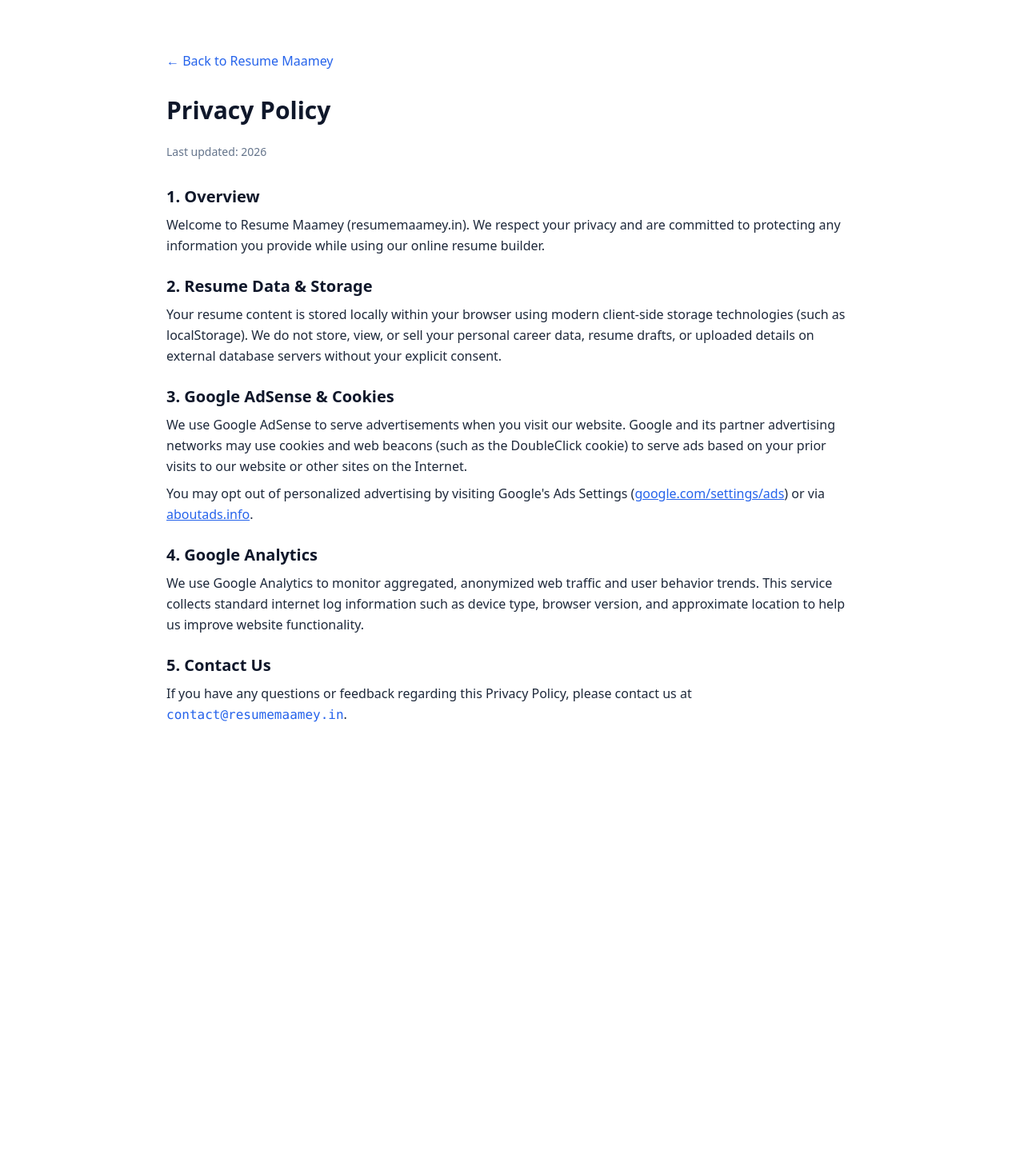
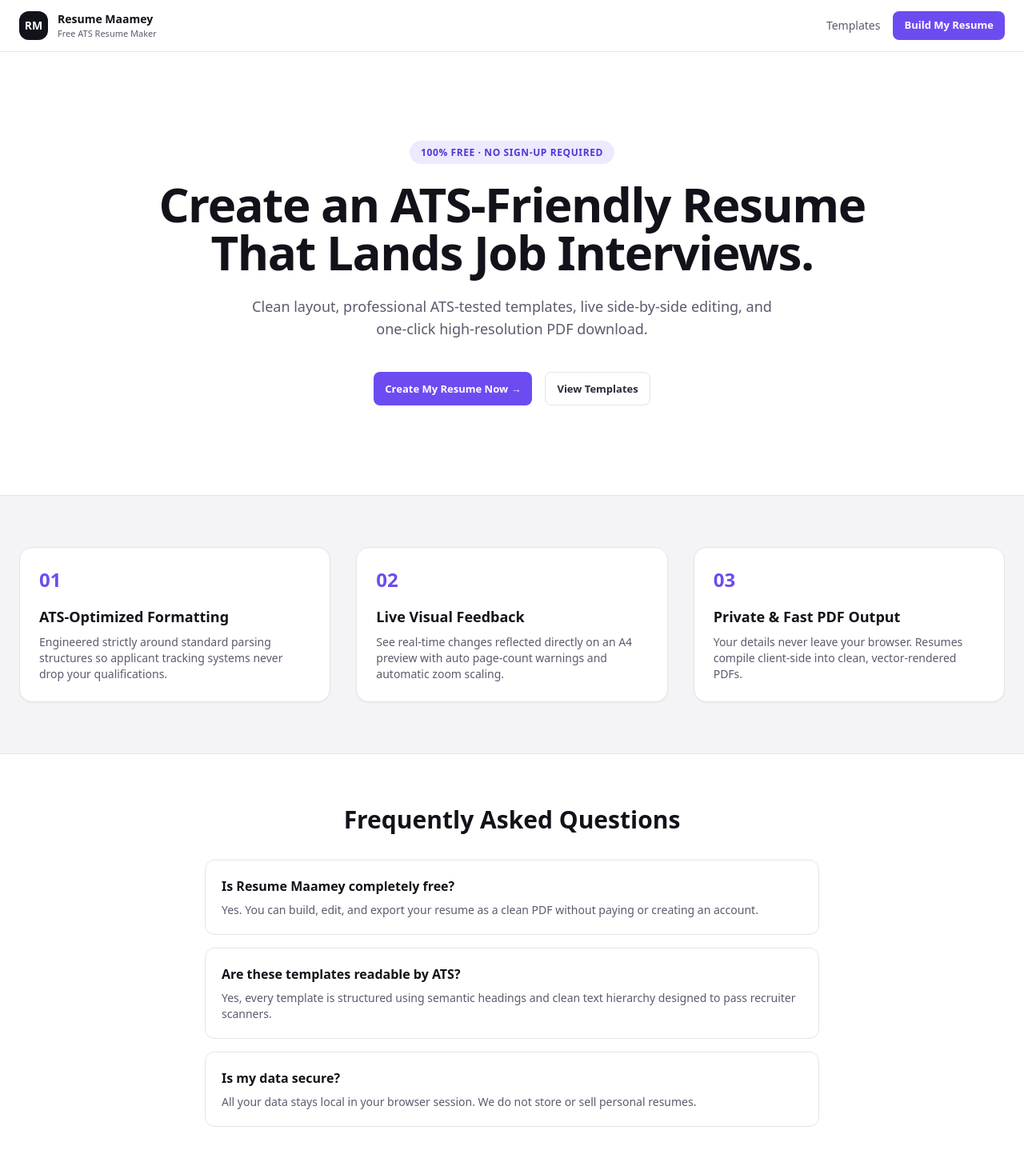
Before and after one commit to sundar-ms1/resume-maamey, a Next.js app: page /privacy in a window 1280 px wide. Shown: the top 1448 px of the page at 80% size. Before the commit the page ends 971 px from the top, so only its background shows below. Built offline with nearby package versions, Linux system fonts and the light colour scheme.

Commit message:
Add editor layout metadata and update site components

```diff
--- /dev/null
+++ b/app/editor/layout.tsx
@@ -0,0 +1,18 @@
+import type { Metadata } from "next";
+
+export const metadata: Metadata = {
+  title: "Resume Editor & Builder",
+  description:
+    "Build, edit, and tailor your resume in real time. Download print-ready, ATS-compliant PDF resumes instantly.",
+  alternates: {
+    canonical: "/editor",
+  },
+};
+
+export default function EditorLayout({
+  children,
+}: {
+  children: React.ReactNode;
+}) {
+  return <>{children}</>;
+}
--- a/app/layout.tsx
+++ b/app/layout.tsx
@@ -1,32 +1,71 @@
-import type { Metadata } from 'next';
-import Script from 'next/script';
-// @ts-ignore
-import './globals.css';
-import { ResumeProvider } from '@/lib/store';
+import type { Metadata } from "next";
+import Script from "next/script";
+import "./globals.css";
+
+const SITE_URL = "https://resumemaamey.in";
+const GA_MEASUREMENT_ID = "G-X9NX4Z76Y9";
+const ADSENSE_PUB_ID = "ca-pub-6119006421731405";
 
 export const metadata: Metadata = {
-  title: 'Resume Maamey — Free Resume Builder & CV Maker',
+  metadataBase: new URL(SITE_URL),
+  title: {
+    default: "Resume Maamey | Free Modern ATS Resume Builder Online",
+    template: "%s | Resume Maamey",
+  },
   description:
-    'Build modern, ATS-friendly resumes in minutes. Completely free with instant PDF export, no sign-up required.',
-  metadataBase: new URL('https://resumemaamey.in'),
+    "Create professional, ATS-friendly resumes in minutes with Resume Maamey. Real-time preview, modern templates, instant high-quality PDF downloads, completely free.",
+  keywords: [
+    "resume builder",
+    "free resume builder",
+    "ats friendly resume builder",
+    "create resume online",
+    "free resume maker",
+    "resume generator pdf",
+    "resume maamey",
+  ],
+  authors: [{ name: "Resume Maamey", url: SITE_URL }],
+  creator: "Resume Maamey",
+  publisher: "Resume Maamey",
   alternates: {
-    canonical: 'https://resumemaamey.in',
+    canonical: "/",
   },
   openGraph: {
-    title: 'Resume Maamey — Free Resume Builder',
-    description: 'Create a professional resume in 10 minutes. 100% free.',
-    url: 'https://resumemaamey.in',
-    siteName: 'Resume Maamey',
-    locale: 'en_US',
-    type: 'website',
+    type: "website",
+    locale: "en_US",
+    url: SITE_URL,
+    title: "Resume Maamey | Free Modern ATS Resume Builder Online",
+    description:
+      "Create professional, ATS-friendly resumes in minutes with live preview and instant free PDF download.",
+    siteName: "Resume Maamey",
+    images: [
+      {
+        url: "/opengraph-image.png",
+        width: 1200,
+        height: 630,
+        alt: "Resume Maamey - Free Online Resume Builder",
+      },
+    ],
   },
   twitter: {
-    card: 'summary_large_image',
-    title: 'Resume Maamey — Free Resume Builder',
-    description: 'Create a professional resume in 10 minutes. 100% free.',
+    card: "summary_large_image",
+    title: "Resume Maamey | Free Modern ATS Resume Builder Online",
+    description:
+      "Create professional, ATS-friendly resumes in minutes with live preview and instant free PDF download.",
+    images: ["/opengraph-image.png"],
+  },
+  robots: {
+    index: true,
+    follow: true,
+    googleBot: {
+      index: true,
+      follow: true,
+      "max-video-preview": -1,
+      "max-image-preview": "large",
+      "max-snippet": -1,
+    },
   },
   verification: {
-    google: 'khJZj_QltCDOGnCk9OxXFy9M5TCFwYwpnbSl6WtPUGQ',
+    google: "google6892558ecfa363b8.html",
   },
 };
 
@@ -36,32 +75,26 @@ export default function RootLayout({
   children: React.ReactNode;
 }) {
   const jsonLd = {
-    '@context': 'https://schema.org',
-    '@type': 'WebApplication',
-    name: 'Resume Maamey',
-    url: 'https://resumemaamey.in',
-    applicationCategory: 'BusinessApplication',
-    operatingSystem: 'All',
-    browserRequirements: 'Requires JavaScript. Requires HTML5.',
+    "@context": "https://schema.org",
+    "@type": "WebApplication",
+    name: "Resume Maamey",
+    url: SITE_URL,
+    applicationCategory: "BusinessApplication",
+    operatingSystem: "All",
+    browserRequirements: "Requires JavaScript. Requires HTML5.",
+    description:
+      "Free modern ATS resume builder online. Instant live preview and PDF generation.",
     offers: {
-      '@type': 'Offer',
-      price: '0',
-      priceCurrency: 'INR',
+      "@type": "Offer",
+      price: "0",
+      priceCurrency: "INR",
     },
-    description:
-      'Free online ATS resume builder and CV maker with instant PDF download. No login or watermark required.',
-    featureList: [
-      'ATS-Friendly Resume Templates',
-      'Instant Client-Side PDF Generation',
-      'No Account or Sign-up Required',
-      'Privacy-focused Local Storage',
-    ],
   };
 
   return (
-    <html lang="en" className="scroll-smooth">
+    <html lang="en">
       <head>
-        {/* Structured Data (JSON-LD) for SEO Rich Snippets */}
+        {/* Schema Markup */}
         <script
           type="application/ld+json"
           dangerouslySetInnerHTML={{ __html: JSON.stringify(jsonLd) }}
@@ -70,14 +103,15 @@ export default function RootLayout({
         {/* Google AdSense */}
         <script
           async
-          src="https://pagead2.googlesyndication.com/pagead/js/adsbygoogle.js?client=ca-pub-6119006421731405"
+          src={`https://pagead2.googlesyndication.com/pagead/js/adsbygoogle.js?client=${ADSENSE_PUB_ID}`}
           crossOrigin="anonymous"
         />
-
-        {/* Google Analytics 4 (gtag.js) */}
+      </head>
+      <body className="min-h-screen bg-canvas text-ink antialiased">
+        {/* Google Analytics 4 */}
         <Script
           strategy="afterInteractive"
-          src="https://www.googletagmanager.com/gtag/js?id=G-X9NX4Z76Y9"
+          src={`https://www.googletagmanager.com/gtag/js?id=${GA_MEASUREMENT_ID}`}
         />
         <Script
           id="google-analytics"
@@ -87,15 +121,14 @@ export default function RootLayout({
               window.dataLayer = window.dataLayer || [];
               function gtag(){dataLayer.push(arguments);}
               gtag('js', new Date());
-              gtag('config', 'G-X9NX4Z76Y9');
+              gtag('config', '${GA_MEASUREMENT_ID}', {
+                page_path: window.location.pathname,
+              });
             `,
           }}
         />
-      </head>
-      <body className="min-h-screen bg-white text-slate-900 font-sans antialiased dark:bg-slate-950 dark:text-slate-50">
-        <ResumeProvider>
-          {children}
-        </ResumeProvider>
+
+        {children}
       </body>
     </html>
   );
--- a/app/privacy/page.tsx
+++ b/app/privacy/page.tsx
@@ -1,59 +1,137 @@
-import type { Metadata } from 'next';
-import Link from 'next/link';
+import Link from "next/link";
 
-export const metadata: Metadata = {
-  title: 'Privacy Policy — Resume Maamey',
-  description: 'Privacy policy for Resume Maamey. Learn how your data is handled.',
-};
+export default function HomePage() {
+  return (
+    <div className="flex min-h-screen flex-col bg-white">
+      {/* Navigation */}
+      <header className="sticky top-0 z-50 border-b border-line bg-white/95 backdrop-blur">
+        <div className="mx-auto flex h-16 max-w-7xl items-center justify-between px-4 sm:px-6">
+          <Link href="/" className="flex items-center gap-3">
+            <div className="flex h-9 w-9 items-center justify-center rounded-xl bg-ink text-sm font-bold text-white">
+              RM
+            </div>
+            <div>
+              <div className="text-sm font-bold text-ink">Resume Maamey</div>
+              <div className="text-[11px] text-ink-500">Free ATS Resume Maker</div>
+            </div>
+          </Link>
+          <div className="flex items-center gap-4">
+            <Link href="/templates" className="text-sm font-medium text-ink-500 hover:text-ink">
+              Templates
+            </Link>
+            <Link href="/editor" className="btn btn-primary">
+              Build My Resume
+            </Link>
+          </div>
+        </div>
+      </header>
 
-export default function PrivacyPage() {
-  return (
-    <div className="max-w-4xl mx-auto px-4 py-16 text-slate-800 dark:text-slate-200">
-      <Link href="/" className="text-blue-600 dark:text-blue-400 hover:underline mb-8 inline-block">
-        &larr; Back to Resume Maamey
+      <main className="flex-1">
+        {/* Hero Section */}
+        <section className="px-4 py-20 text-center sm:px-6 lg:py-28">
+          <div className="mx-auto max-w-4xl">
+            <span className="rounded-full bg-brand-light px-3.5 py-1.5 text-xs font-semibold uppercase tracking-wider text-brand-dark">
+              100% Free · No Sign-up Required
+            </span>
+            <h1 className="mt-6 text-4xl font-black tracking-tight text-ink sm:text-6xl">
+              Create an ATS-Friendly Resume <br className="hidden sm:inline" />
+              That Lands Job Interviews.
+            </h1>
+            <p className="mx-auto mt-6 max-w-2xl text-lg text-ink-500">
+              Clean layout, professional ATS-tested templates, live side-by-side editing,
+              and one-click high-resolution PDF download.
+            </p>
+            <div className="mt-10 flex flex-wrap justify-center gap-4">
+              <Link href="/editor" className="btn btn-primary px-8 py-3.5 text-base">
+                Create My Resume Now →
               </Link>
-      <h1 className="text-3xl font-bold mb-6 text-slate-900 dark:text-white">Privacy Policy</h1>
-      <p className="text-sm text-slate-500 mb-8">Last updated: 2026</p>
+              <Link href="/templates" className="btn btn-ghost border border-line px-8 py-3.5 text-base">
+                View Templates
+              </Link>
+            </div>
+          </div>
+        </section>
 
-      <section className="space-y-6 leading-relaxed">
-        <div>
-          <h2 className="text-xl font-semibold mb-2 text-slate-900 dark:text-white">1. Overview</h2>
-          <p>
-            Welcome to Resume Maamey (resumemaamey.in). We respect your privacy and are committed to protecting any information you provide while using our online resume builder.
+        {/* Feature Grid */}
+        <section className="border-t border-line bg-canvas px-4 py-16 sm:px-6">
+          <div className="mx-auto max-w-7xl">
+            <div className="grid grid-cols-1 gap-8 md:grid-cols-3">
+              <div className="rounded-2xl border border-line bg-white p-6 shadow-sm">
+                <div className="mb-4 text-2xl font-bold text-brand">01</div>
+                <h3 className="text-lg font-bold text-ink">ATS-Optimized Formatting</h3>
+                <p className="mt-2 text-sm text-ink-500">
+                  Engineered strictly around standard parsing structures so applicant tracking systems never drop your qualifications.
                 </p>
               </div>
 
-        <div>
-          <h2 className="text-xl font-semibold mb-2 text-slate-900 dark:text-white">2. Resume Data & Storage</h2>
-          <p>
-            Your resume content is stored locally within your browser using modern client-side storage technologies (such as localStorage). We do not store, view, or sell your personal career data, resume drafts, or uploaded details on external database servers without your explicit consent.
+              <div className="rounded-2xl border border-line bg-white p-6 shadow-sm">
+                <div className="mb-4 text-2xl font-bold text-brand">02</div>
+                <h3 className="text-lg font-bold text-ink">Live Visual Feedback</h3>
+                <p className="mt-2 text-sm text-ink-500">
+                  See real-time changes reflected directly on an A4 preview with auto page-count warnings and automatic zoom scaling.
                 </p>
               </div>
 
-        <div>
-          <h2 className="text-xl font-semibold mb-2 text-slate-900 dark:text-white">3. Google AdSense & Cookies</h2>
-          <p>
-            We use Google AdSense to serve advertisements when you visit our website. Google and its partner advertising networks may use cookies and web beacons (such as the DoubleClick cookie) to serve ads based on your prior visits to our website or other sites on the Internet.
-          </p>
-          <p className="mt-2">
-            You may opt out of personalized advertising by visiting Google's Ads Settings (<a href="https://www.google.com/settings/ads" target="_blank" rel="noopener noreferrer" className="text-blue-600 dark:text-blue-400 underline">google.com/settings/ads</a>) or via <a href="https://aboutads.info" target="_blank" rel="noopener noreferrer" className="text-blue-600 dark:text-blue-400 underline">aboutads.info</a>.
+              <div className="rounded-2xl border border-line bg-white p-6 shadow-sm">
+                <div className="mb-4 text-2xl font-bold text-brand">03</div>
+                <h3 className="text-lg font-bold text-ink">Private & Fast PDF Output</h3>
+                <p className="mt-2 text-sm text-ink-500">
+                  Your details never leave your browser. Resumes compile client-side into clean, vector-rendered PDFs.
                 </p>
               </div>
+            </div>
+          </div>
+        </section>
 
-        <div>
-          <h2 className="text-xl font-semibold mb-2 text-slate-900 dark:text-white">4. Google Analytics</h2>
-          <p>
-            We use Google Analytics to monitor aggregated, anonymized web traffic and user behavior trends. This service collects standard internet log information such as device type, browser version, and approximate location to help us improve website functionality.
+        {/* FAQ Section */}
+        <section className="border-t border-line px-4 py-16 sm:px-6">
+          <div className="mx-auto max-w-3xl">
+            <h2 className="text-center text-3xl font-extrabold text-ink">
+              Frequently Asked Questions
+            </h2>
+            <div className="mt-8 space-y-4">
+              <div className="rounded-xl border border-line p-5">
+                <h3 className="font-bold text-ink">Is Resume Maamey completely free?</h3>
+                <p className="mt-2 text-sm text-ink-500">
+                  Yes. You can build, edit, and export your resume as a clean PDF without paying or creating an account.
                 </p>
               </div>
-
-        <div>
-          <h2 className="text-xl font-semibold mb-2 text-slate-900 dark:text-white">5. Contact Us</h2>
-          <p>
-            If you have any questions or feedback regarding this Privacy Policy, please contact us at <span className="font-mono text-blue-600 dark:text-blue-400">contact@resumemaamey.in</span>.
+              <div className="rounded-xl border border-line p-5">
+                <h3 className="font-bold text-ink">Are these templates readable by ATS?</h3>
+                <p className="mt-2 text-sm text-ink-500">
+                  Yes, every template is structured using semantic headings and clean text hierarchy designed to pass recruiter scanners.
                 </p>
               </div>
+              <div className="rounded-xl border border-line p-5">
+                <h3 className="font-bold text-ink">Is my data secure?</h3>
+                <p className="mt-2 text-sm text-ink-500">
+                  All your data stays local in your browser session. We do not store or sell personal resumes.
+                </p>
+              </div>
+            </div>
+          </div>
         </section>
+      </main>
+
+      {/* Footer */}
+      <footer className="border-t border-line bg-white py-8">
+        <div className="mx-auto flex max-w-7xl flex-col items-center justify-between gap-4 px-4 sm:flex-row sm:px-6">
+          <p className="text-xs text-ink-500">
+            © {new Date().getFullYear()} Resume Maamey. All rights reserved.
+          </p>
+          <div className="flex gap-6 text-xs text-ink-500">
+            <Link href="/privacy" className="hover:text-ink">
+              Privacy Policy
+            </Link>
+            <Link href="/terms" className="hover:text-ink">
+              Terms of Service
+            </Link>
+            <Link href="/sitemap.xml" className="hover:text-ink">
+              Sitemap
+            </Link>
+          </div>
+        </div>
+      </footer>
     </div>
   );
 }
--- a/components/SiteHeader.tsx
+++ b/components/SiteHeader.tsx
@@ -1,5 +1,6 @@
 'use client';
 
+import Link from 'next/link';
 import { NavLink } from '@/components/NavLink';
 import { Wordmark } from './Brand';
 
@@ -40,6 +41,8 @@ export function SiteFooter() {
           <NavLink to="templates" className="hover:text-ink">Templates</NavLink>
           <NavLink to="editor" className="hover:text-ink">Editor</NavLink>
           <NavLink to="home" hash="faq" className="hover:text-ink">FAQ</NavLink>
+          <Link href="/privacy" className="hover:text-ink">Privacy Policy</Link>
+          <Link href="/terms" className="hover:text-ink">Terms</Link>
           <span>No login · No watermark</span>
         </div>
       </div>
```
Lines whose indentation alone changed are shown as unchanged.
